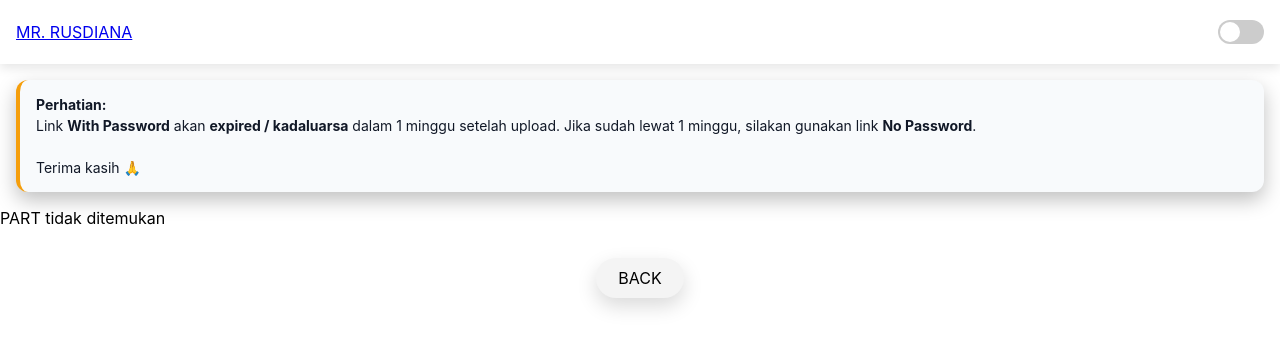
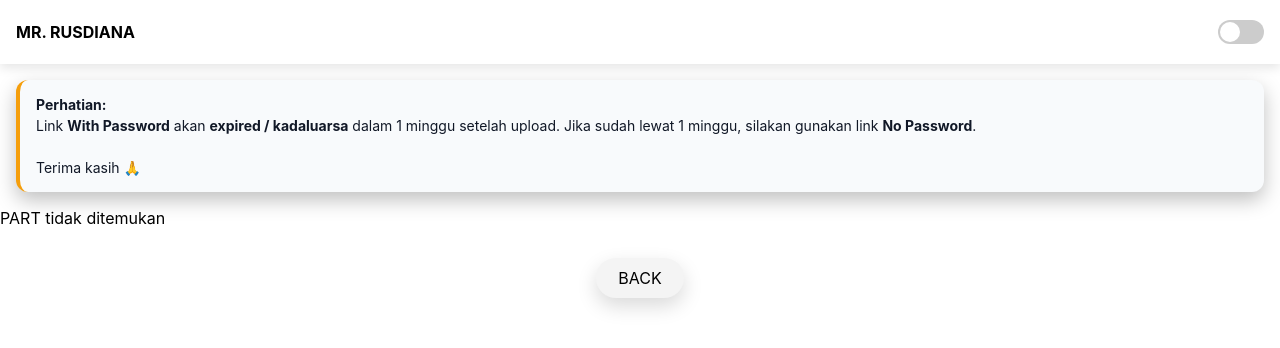
Before and after one commit to mrrusdiana/video, a plain HTML site: page part.html in a window 1280 px wide. Drawn offline with Linux system fonts and the light colour scheme.

Commit message:
Update part.html

```diff
--- a/part.html
+++ b/part.html
@@ -25,6 +25,15 @@ body.dark{
   /* NOTICE */
   --notice-bg:#020617;
   --notice-text:#e5e7eb;
+}
+  header a{
+  color: var(--text);
+  text-decoration: none;
+  font-weight: 700;
+}
+
+header a:hover{
+  opacity: .8;
 }
 *{
   box-sizing:border-box;
```
